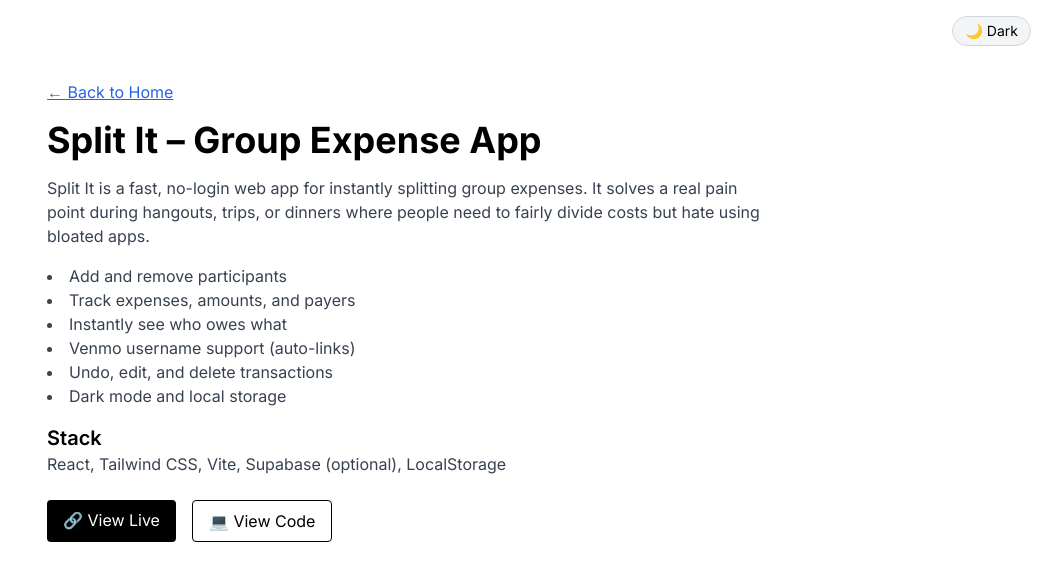
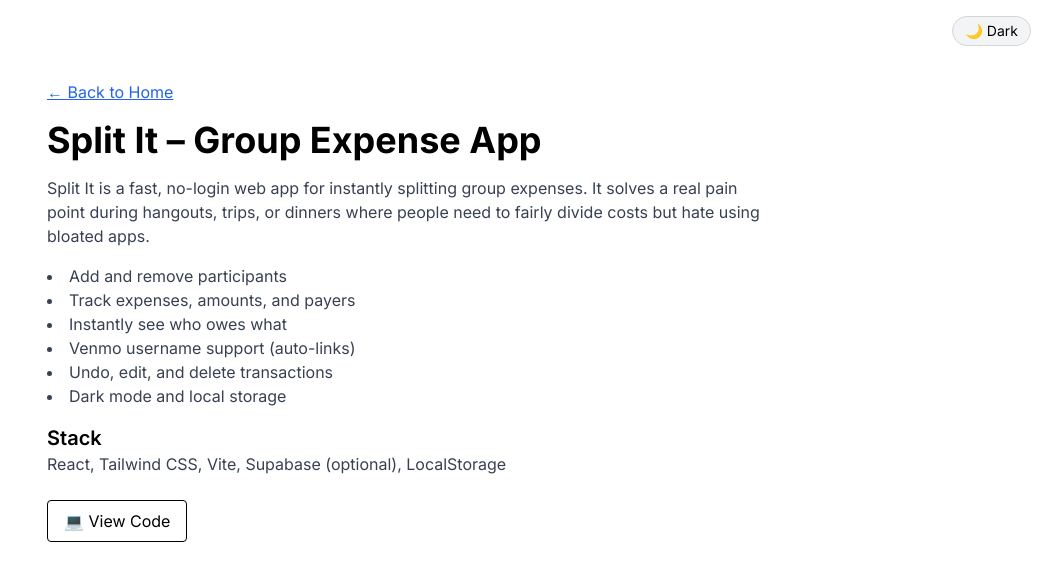
Before and after one commit to Brian-S-Poon/brianpoon.com, a React (Vite) app: page /projects/split-it in a window 1280 px wide. Shown: the top 580 px of the page, without its empty margins (233-1280 px from the left). Built offline with nearby package versions, Linux system fonts and the light colour scheme; the HTML template or start-up script is replaced by a standard one.

Commit message:
removed live link for highlighted projects

```diff
--- a/src/pages/SplitIt.jsx
+++ b/src/pages/SplitIt.jsx
@@ -33,14 +33,6 @@ export default function SplitIt() {
 
       <div className="flex flex-wrap gap-4">
         <a
-          href="https://splitit.brianpoon.com"
-          target="_blank"
-          rel="noopener noreferrer"
-          className="bg-black text-white px-4 py-2 rounded hover:bg-gray-800 dark:bg-white dark:text-black dark:hover:bg-gray-200 transition"
-        >
-          🔗 View Live
-        </a>
-        <a
           href="https://github.com/Brian-S-Poon/split-it"
           target="_blank"
           rel="noopener noreferrer"
```
